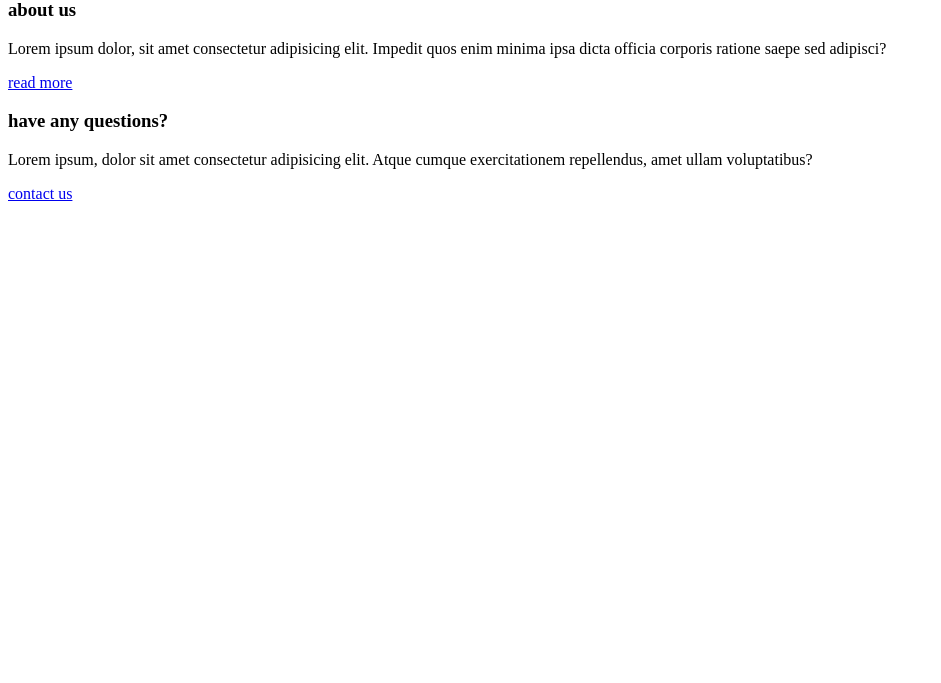
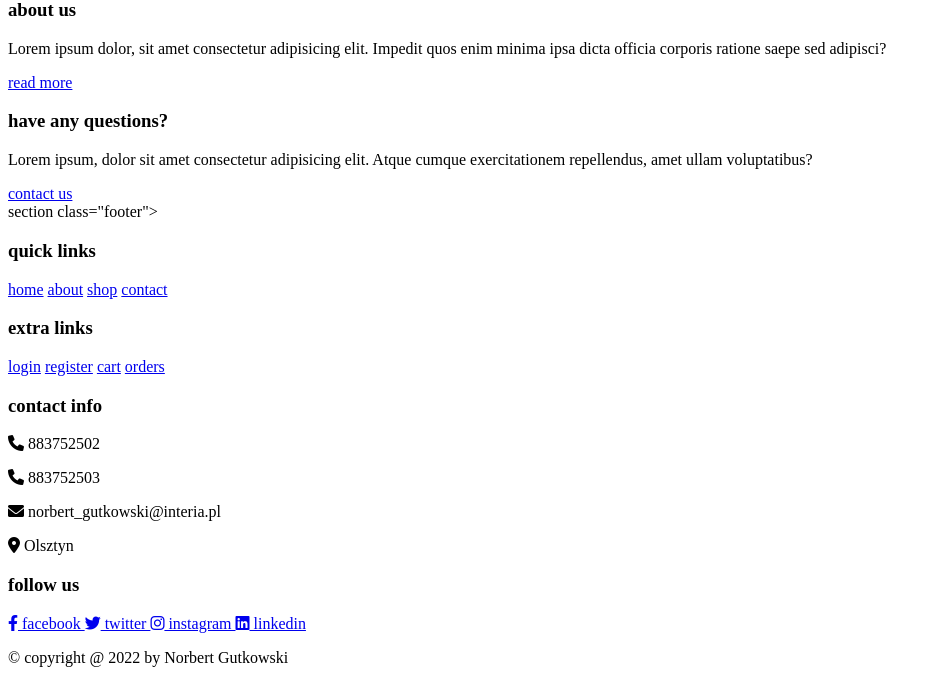
Before and after one commit to NorbertAll/-furnitureStore, a PHP site: page /home.php in a window 1280 px wide. Shown: the part 718-1401 px from the top of the page, without its empty margins (0-941 px from the left). Before the commit the page ends 919 px from the top, so only its background shows below. Run offline with PHP 8.4, Linux system fonts and the light colour scheme; data that the repository does not hold is empty; a stand-in replaces the project's code that opens the database connection.

Commit message:
create footer

```diff
--- a/footer.php
+++ b/footer.php
@@ -0,0 +1,41 @@
+section class="footer">
+
+<div class="box-container">
+
+    <div class="box">
+        <h3>quick links</h3>
+        <a href="home.php">home</a>
+        <a href="about.php">about</a>
+        <a href="shop.php">shop</a>
+        <a href="contact.php">contact</a>
+    </div>
+
+    <div class="box">
+        <h3>extra links</h3>
+        <a href="login.php">login</a>
+        <a href="register.php">register</a>
+        <a href="cart.php">cart</a>
+        <a href="orders.php">orders</a>
+    </div>
+
+    <div class="box">
+        <h3>contact info</h3>
+        <p> <i class="fas fa-phone"></i> 883752502 </p>
+        <p> <i class="fas fa-phone"></i> 883752503 </p>
+        <p> <i class="fas fa-envelope"></i> norbert_gutkowski@interia.pl</p>
+        <p> <i class="fas fa-map-marker-alt"></i> Olsztyn</p>
+    </div>
+
+    <div class="box">
+        <h3>follow us</h3>
+        <a href="#"> <i class="fab fa-facebook-f"></i> facebook </a>
+        <a href="#"> <i class="fab fa-twitter"></i> twitter </a>
+        <a href="#"> <i class="fab fa-instagram"></i> instagram </a>
+        <a href="#"> <i class="fab fa-linkedin"></i> linkedin </a>
+    </div>
+
+</div>
+
+<p class="credit"> &copy; copyright @ <?php echo date('Y'); ?> by <span>Norbert Gutkowski</span> </p>
+
+</section>
--- a/home.php
+++ b/home.php
@@ -124,7 +124,7 @@
 
 
 
-
+    <?php include 'footer.php'; ?>
 
     <!-- custom js file link  -->
     <script src="js/script.js"></script>
```
